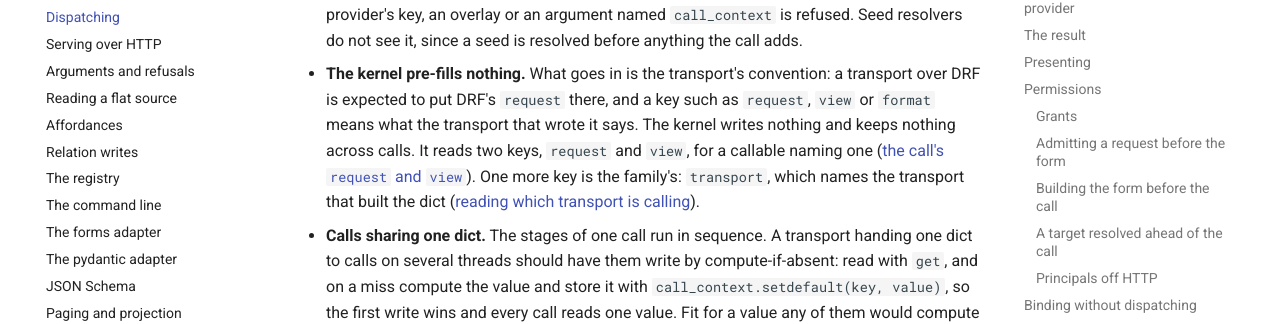
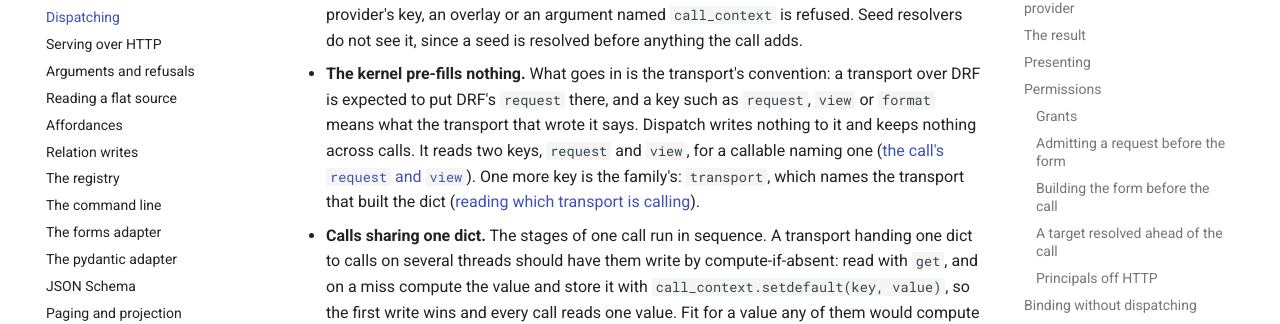
Before and after one commit to Artui/django-service-specs, an MkDocs documentation site: the page built from docs/dispatching.md, in a window 1280 px wide and 900 px high, scrolled down 34254 px. Shown: the part 145-469 px from the top of the window. Built offline with MkDocs 1.6.1 and Material for MkDocs 9.7.7, drawn with Linux system fonts in a browser that asks for light colours; comment, search, counter and statistics services are not loaded.

Commit message:
Say dispatch, not the kernel, writes nothing to a call's context
Co-Authored-By: Claude Opus 5.5 <noreply@anthropic.com>

```diff
--- a/docs/dispatching.md
+++ b/docs/dispatching.md
@@ -1280,7 +1280,7 @@ what the service left there.
   convention: a transport over DRF is expected to put DRF's `request` there,
   and a key such as `request`, `view` or `format` means what the transport
   that wrote it says.
-  The kernel writes nothing and keeps nothing across calls. It reads two
+  Dispatch writes nothing to it and keeps nothing across calls. It reads two
   keys, `request` and `view`, for a callable naming one
   ([the call's `request` and `view`](#the-calls-request-and-view)).
   One more key is the family's: `transport`, which names the transport that built
```
